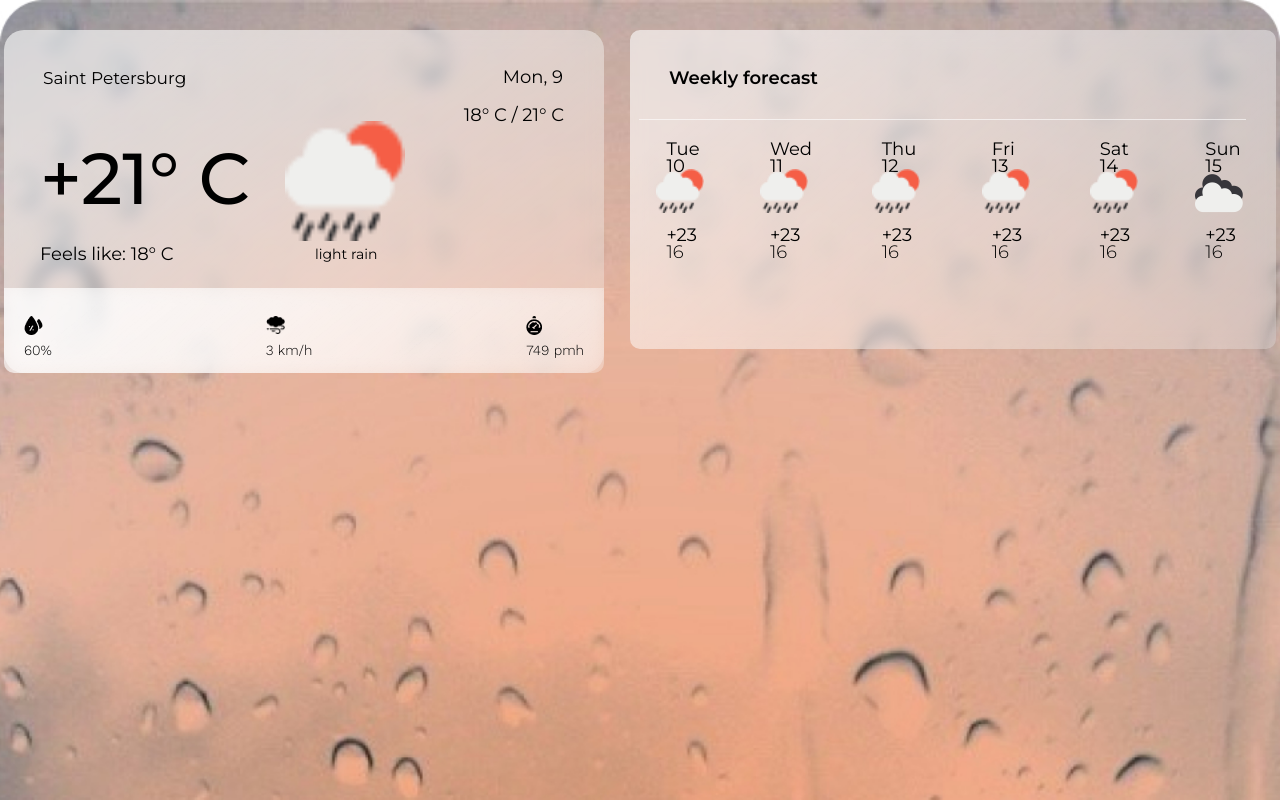
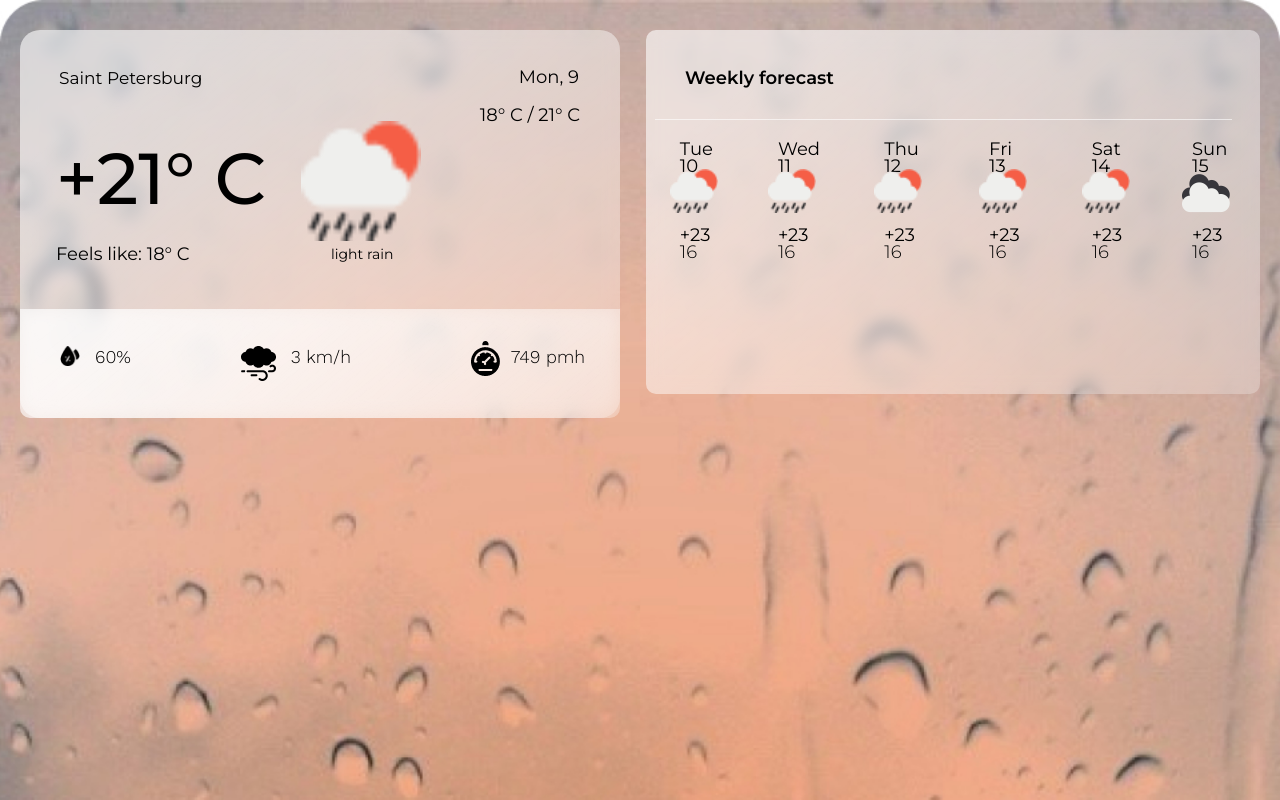
Before and after one commit to gerlinda137/weather-forecast, a plain HTML site: page index.html in a window 1280 px wide. Drawn offline with nearby package versions, Linux system fonts and the light colour scheme; no server answers.

Commit message:
weather properties

```diff
--- a/style.css
+++ b/style.css
@@ -252,9 +252,9 @@ ul {
   }
 
   .inner-container {
-    max-width: 1272px;
+    max-width: 1312px;
     width: 100%;
-    padding: 0;
+    padding: 0 20px;
     /* margin-top: 30vh; */
   }
 
@@ -276,6 +276,7 @@ ul {
     grid-template-columns: 240px 1fr;
     row-gap: 24px;
     column-gap: 35px;
+    margin-bottom: 46px;
   }
 
   .current__temperature {
@@ -312,6 +313,49 @@ ul {
 
   .current__temperature-range {
     padding-right: 40px;
+  }
+
+  .current__bottom {
+    padding: 37px 35px 51px 45px;
+  }
+
+  .properties__item {
+    padding-top: 0;
+    padding-left: 45px;
+  }
+
+  .properties__item:first-child {
+    padding-left: 30px;
+  }
+
+
+  .properties__item::before {
+    left: -5px;
+  }
+
+  .properties__item:first-child::before {
+    background-image: url('img/humidity-icon@2x.png');
+    width: 20px;
+    height: 21px;
+  }
+
+  .properties__item:nth-child(2)::before {
+    background-image: url('img/wind-icon@x2.png');
+    width: 35px;
+    height: 35px;
+  }
+
+  .properties__item:last-child::before {
+    background-image: url('img/pressure-icon@x2.png');
+    width: 29px;
+    height: 35px;
+    top: -5px;
+    left: 5px;
+  }
+
+  .properties__item-content {
+    font-size: 18px;
+    line-height: 21px;
   }
 
   .forecast {
```
Also changed, not shown: img/humidity-icon@2x.png (added), img/pressure-icon@x2.png (added), img/wind-icon@x2.png (added).
